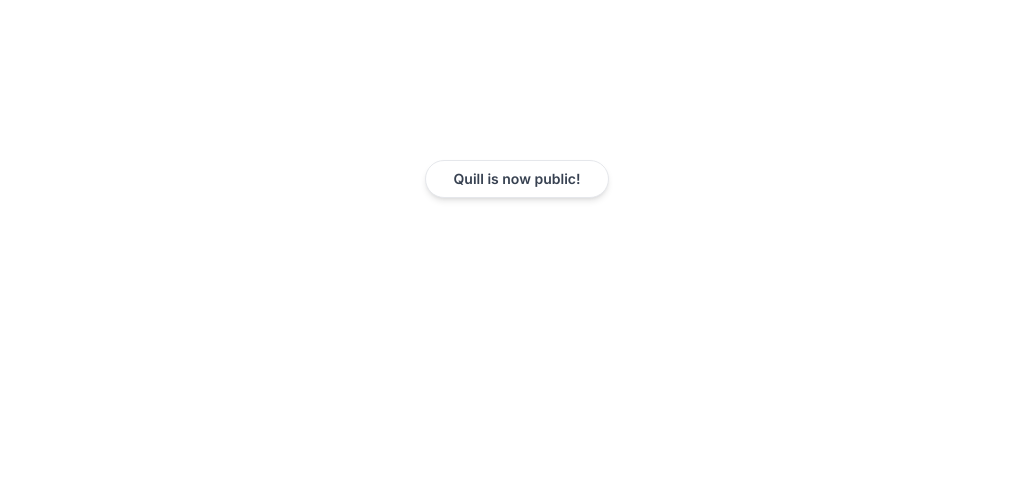
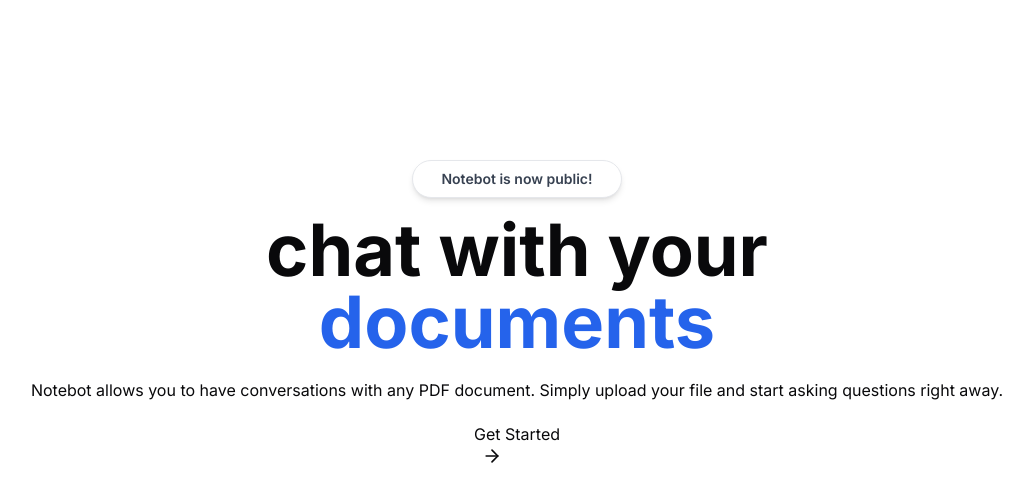
Before and after one commit to bhardwajj03/notebot, a Next.js app: page / in a window 1280 px wide. Shown: the top 502 px of the page, without its empty margins (123-1153 px from the left). Built offline with nearby package versions, Linux system fonts and the light colour scheme.

Commit message:
button add

```diff
--- a/package.json
+++ b/package.json
@@ -9,12 +9,15 @@
     "lint": "next lint"
   },
   "dependencies": {
+    "@radix-ui/react-slot": "^1.1.0",
     "@tailwindcss/typography": "^0.5.14",
+    "class-variance-authority": "^0.7.0",
     "clsx": "^2.1.1",
+    "lucide-react": "^0.427.0",
     "next": "14.2.5",
     "react": "^18",
     "react-dom": "^18",
-    "tailwind-merge": "^2.4.0",
+    "tailwind-merge": "^2.5.1",
     "tailwindcss-animate": "^1.0.7"
   },
   "devDependencies": {
--- a/src/app/globals.css
+++ b/src/app/globals.css
@@ -2,28 +2,27 @@
 @tailwind components;
 @tailwind utilities;
 
-
 @layer base {
   :root {
     --background: 0 0% 100%;
-    --foreground: 20 14.3% 4.1%;
+    --foreground: 240 10% 3.9%;
     --card: 0 0% 100%;
-    --card-foreground: 20 14.3% 4.1%;
+    --card-foreground: 240 10% 3.9%;
     --popover: 0 0% 100%;
-    --popover-foreground: 20 14.3% 4.1%;
-    --primary: 24.6 95% 53.1%;
-    --primary-foreground: 60 9.1% 97.8%;
-    --secondary: 60 4.8% 95.9%;
-    --secondary-foreground: 24 9.8% 10%;
-    --muted: 60 4.8% 95.9%;
-    --muted-foreground: 25 5.3% 44.7%;
-    --accent: 60 4.8% 95.9%;
-    --accent-foreground: 24 9.8% 10%;
+    --popover-foreground: 240 10% 3.9%;
+    --primary: 240 5.9% 10%;
+    --primary-foreground: 0 0% 98%;
+    --secondary: 240 4.8% 95.9%;
+    --secondary-foreground: 240 5.9% 10%;
+    --muted: 240 4.8% 95.9%;
+    --muted-foreground: 240 3.8% 46.1%;
+    --accent: 240 4.8% 95.9%;
+    --accent-foreground: 240 5.9% 10%;
     --destructive: 0 84.2% 60.2%;
-    --destructive-foreground: 60 9.1% 97.8%;
-    --border: 20 5.9% 90%;
-    --input: 20 5.9% 90%;
-    --ring: 24.6 95% 53.1%;
+    --destructive-foreground: 0 0% 98%;
+    --border: 240 5.9% 90%;
+    --input: 240 5.9% 90%;
+    --ring: 240 10% 3.9%;
     --radius: 0.5rem;
     --chart-1: 12 76% 61%;
     --chart-2: 173 58% 39%;
@@ -33,25 +32,25 @@
   }
 
   .dark {
-    --background: 20 14.3% 4.1%;
-    --foreground: 60 9.1% 97.8%;
-    --card: 20 14.3% 4.1%;
-    --card-foreground: 60 9.1% 97.8%;
-    --popover: 20 14.3% 4.1%;
-    --popover-foreground: 60 9.1% 97.8%;
-    --primary: 20.5 90.2% 48.2%;
-    --primary-foreground: 60 9.1% 97.8%;
-    --secondary: 12 6.5% 15.1%;
-    --secondary-foreground: 60 9.1% 97.8%;
-    --muted: 12 6.5% 15.1%;
-    --muted-foreground: 24 5.4% 63.9%;
-    --accent: 12 6.5% 15.1%;
-    --accent-foreground: 60 9.1% 97.8%;
-    --destructive: 0 72.2% 50.6%;
-    --destructive-foreground: 60 9.1% 97.8%;
-    --border: 12 6.5% 15.1%;
-    --input: 12 6.5% 15.1%;
-    --ring: 20.5 90.2% 48.2%;
+    --background: 240 10% 3.9%;
+    --foreground: 0 0% 98%;
+    --card: 240 10% 3.9%;
+    --card-foreground: 0 0% 98%;
+    --popover: 240 10% 3.9%;
+    --popover-foreground: 0 0% 98%;
+    --primary: 0 0% 98%;
+    --primary-foreground: 240 5.9% 10%;
+    --secondary: 240 3.7% 15.9%;
+    --secondary-foreground: 0 0% 98%;
+    --muted: 240 3.7% 15.9%;
+    --muted-foreground: 240 5% 64.9%;
+    --accent: 240 3.7% 15.9%;
+    --accent-foreground: 0 0% 98%;
+    --destructive: 0 62.8% 30.6%;
+    --destructive-foreground: 0 0% 98%;
+    --border: 240 3.7% 15.9%;
+    --input: 240 3.7% 15.9%;
+    --ring: 240 4.9% 83.9%;
     --chart-1: 220 70% 50%;
     --chart-2: 160 60% 45%;
     --chart-3: 30 80% 55%;
@@ -59,3 +58,12 @@
     --chart-5: 340 75% 55%;
   }
 }
+
+@layer base {
+  * {
+    @apply border-border;
+  }
+  body {
+    @apply bg-background text-foreground;
+  }
+}
--- a/src/app/page.tsx
+++ b/src/app/page.tsx
@@ -1,15 +1,25 @@
+import Link from "next/link";
 import MaxWidthWrapper from "./components/MaxWidthWrapper";
 import MaxWidth from "./components/MaxWidthWrapper";
-
+import { ArrowRight } from "lucide-react";
 
 export default function Home() {
   return (
    <MaxWidthWrapper className="mb-12 mt-28 sm:mt-40 flex flex-col items-center justify-center text-center">
     <div className="mx-auto mb-4 flex max-w-fit items-center justify-center space-x-2 overflow-hidden rounded-full border border-gray-200 bg-white px-7 py-2 shadow-md backdrop-blur transition-all hover:border-gray-300 hover:bg-white/50">
         <p className="text-sm font-semibold text-gray-700">
-          Quill is now public!
+          Notebot is now public!
         </p>
     </div>
+    <h1 className="max-w-4xl text-5xl font-bold md:text-6xl lg:text-7xl">
+      chat with your <span className="text-blue-600">documents</span>
+    </h1>
+    <p className="m-5">
+      Notebot allows you to have conversations with any PDF document. Simply upload your
+      file and start asking questions right away.
+    </p>
+    <Link href='/dashboard' target='_blank'>Get Started <ArrowRight className="ml-2 h-5 w-5"/>
+    </Link>
      </MaxWidthWrapper>
 
   );
--- /dev/null
+++ b/src/components/ui/button.tsx
@@ -0,0 +1,56 @@
+import * as React from "react"
+import { Slot } from "@radix-ui/react-slot"
+import { cva, type VariantProps } from "class-variance-authority"
+
+import { cn } from "@/lib/utils"
+
+const buttonVariants = cva(
+  "inline-flex items-center justify-center whitespace-nowrap rounded-md text-sm font-medium ring-offset-background transition-colors focus-visible:outline-none focus-visible:ring-2 focus-visible:ring-ring focus-visible:ring-offset-2 disabled:pointer-events-none disabled:opacity-50",
+  {
+    variants: {
+      variant: {
+        default: "bg-primary text-primary-foreground hover:bg-primary/90",
+        destructive:
+          "bg-destructive text-destructive-foreground hover:bg-destructive/90",
+        outline:
+          "border border-input bg-background hover:bg-accent hover:text-accent-foreground",
+        secondary:
+          "bg-secondary text-secondary-foreground hover:bg-secondary/80",
+        ghost: "hover:bg-accent hover:text-accent-foreground",
+        link: "text-primary underline-offset-4 hover:underline",
+      },
+      size: {
+        default: "h-10 px-4 py-2",
+        sm: "h-9 rounded-md px-3",
+        lg: "h-11 rounded-md px-8",
+        icon: "h-10 w-10",
+      },
+    },
+    defaultVariants: {
+      variant: "default",
+      size: "default",
+    },
+  }
+)
+
+export interface ButtonProps
+  extends React.ButtonHTMLAttributes<HTMLButtonElement>,
+    VariantProps<typeof buttonVariants> {
+  asChild?: boolean
+}
+
+const Button = React.forwardRef<HTMLButtonElement, ButtonProps>(
+  ({ className, variant, size, asChild = false, ...props }, ref) => {
+    const Comp = asChild ? Slot : "button"
+    return (
+      <Comp
+        className={cn(buttonVariants({ variant, size, className }))}
+        ref={ref}
+        {...props}
+      />
+    )
+  }
+)
+Button.displayName = "Button"
+
+export { Button, buttonVariants }
--- a/src/lib/utils.ts
+++ b/src/lib/utils.ts
@@ -1,8 +1,6 @@
-import clsx, { ClassValue } from "clsx";
-import { twMerge } from "tailwind-merge";
+import { type ClassValue, clsx } from "clsx"
+import { twMerge } from "tailwind-merge"
 
-export function cn(...inputs:ClassValue[]){
-
-    // tw do is it merges the styling like px-2 py-2 --> p-2  //
-    return twMerge(clsx(inputs))
+export function cn(...inputs: ClassValue[]) {
+  return twMerge(clsx(inputs))
 }
--- a/tailwind.config.ts
+++ b/tailwind.config.ts
@@ -1,81 +1,80 @@
-import type { Config } from "tailwindcss";
+import type { Config } from "tailwindcss"
 
-const config: Config = {
-  darkMode:["class"],
+const config = {
+  darkMode: ["class"],
   content: [
-    "./src/pages/**/*.{js,ts,jsx,tsx,mdx}",
-    "./src/components/**/*.{js,ts,jsx,tsx,mdx}",
-    "./src/app/**/*.{js,ts,jsx,tsx,mdx}",
-  ],
+    './pages/**/*.{ts,tsx}',
+    './components/**/*.{ts,tsx}',
+    './app/**/*.{ts,tsx}',
+    './src/**/*.{ts,tsx}',
+	],
+  prefix: "",
   theme: {
-    container:{
-      center:true,
-      padding:'2rem',
-      screens:{
-        '2xl':'1400px',
+    container: {
+      center: true,
+      padding: "2rem",
+      screens: {
+        "2xl": "1400px",
       },
     },
-    extend:{
-      maxWidth:{
-        "8xl":"1408px",
-      },
-      colors:{
-        border:"hsl(var(--border))",
-        input:"hsl(var(--input))",
-        ring:"hsl(var(--ring))",
-        background:"hsl(var(--background))",
-        foreground:"hsl(var(--foreground))",
-        primary:{
-          DEFAULT :"hsl(var(--primary))",
-          foreground :"hsl(var(--primary-foreground))"
+    extend: {
+      colors: {
+        border: "hsl(var(--border))",
+        input: "hsl(var(--input))",
+        ring: "hsl(var(--ring))",
+        background: "hsl(var(--background))",
+        foreground: "hsl(var(--foreground))",
+        primary: {
+          DEFAULT: "hsl(var(--primary))",
+          foreground: "hsl(var(--primary-foreground))",
         },
-        secondary:{
-          DEFAULT :"hsl(var(--secondary))",
-          foreground :"hsl(var(--secondary-foreground))"
+        secondary: {
+          DEFAULT: "hsl(var(--secondary))",
+          foreground: "hsl(var(--secondary-foreground))",
         },
-        destructive:{
-          DEFAULT :"hsl(var(--secondadestructivey))",
-          foreground :"hsl(var(--secondardestructive-foreground))"
+        destructive: {
+          DEFAULT: "hsl(var(--destructive))",
+          foreground: "hsl(var(--destructive-foreground))",
         },
-        muted:{
-          DEFAULT :"hsl(var(--muted))",
-          foreground :"hsl(var(--muted-foreground))"
+        muted: {
+          DEFAULT: "hsl(var(--muted))",
+          foreground: "hsl(var(--muted-foreground))",
         },
-        accent:{
-          DEFAULT :"hsl(var(--accent))",
-          foreground :"hsl(var(--accent-foreground))"
+        accent: {
+          DEFAULT: "hsl(var(--accent))",
+          foreground: "hsl(var(--accent-foreground))",
         },
-        popover:{
-          DEFAULT :"hsl(var(--popover))",
-          foreground :"hsl(var(--popover-foreground))"
+        popover: {
+          DEFAULT: "hsl(var(--popover))",
+          foreground: "hsl(var(--popover-foreground))",
         },
-        card:{
-          DEFAULT :"hsl(var(--card))",
-          foreground :"hsl(var(--card-foreground))"
+        card: {
+          DEFAULT: "hsl(var(--card))",
+          foreground: "hsl(var(--card-foreground))",
         },
       },
-      borderRadius:{
-        lg:"var(--radius)",
-        md:"calc(var(--radius) -2px)",
-        sm:"calc(var(--radius) -4px)",
+      borderRadius: {
+        lg: "var(--radius)",
+        md: "calc(var(--radius) - 2px)",
+        sm: "calc(var(--radius) - 4px)",
       },
-      keyframes:{
-        'accordion-down':{
-          from : { height : "0"},
-          to:{height :'var(--radix-accordion-content-height)'},
+      keyframes: {
+        "accordion-down": {
+          from: { height: "0" },
+          to: { height: "var(--radix-accordion-content-height)" },
         },
-        'accordion-up':{
-          from : {height :'var(--radix-accordion-content-height)'},
-          to: { height : "0"},
+        "accordion-up": {
+          from: { height: "var(--radix-accordion-content-height)" },
+          to: { height: "0" },
         },
       },
-      animation:{
-        "accordion-up":"accordion-up 0.2s ease-out",
-        "accordion-down":"accordion-down 0.2s ease-out"
+      animation: {
+        "accordion-down": "accordion-down 0.2s ease-out",
+        "accordion-up": "accordion-up 0.2s ease-out",
       },
-
     },
   },
-  plugins: [require("tailwindcss-animate"),require('@tailwindcss/typography')],
-};
-export default config;
+  plugins: [require("tailwindcss-animate")],
+} satisfies Config
+
+export default config
```
Also changed, not shown: components.json (added), 1 other file (tests, documents, lock files or other folders).
